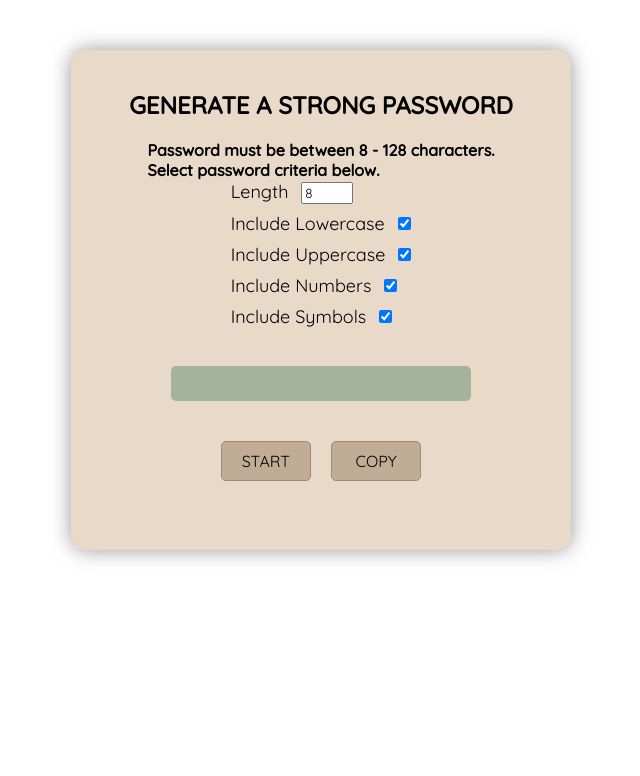
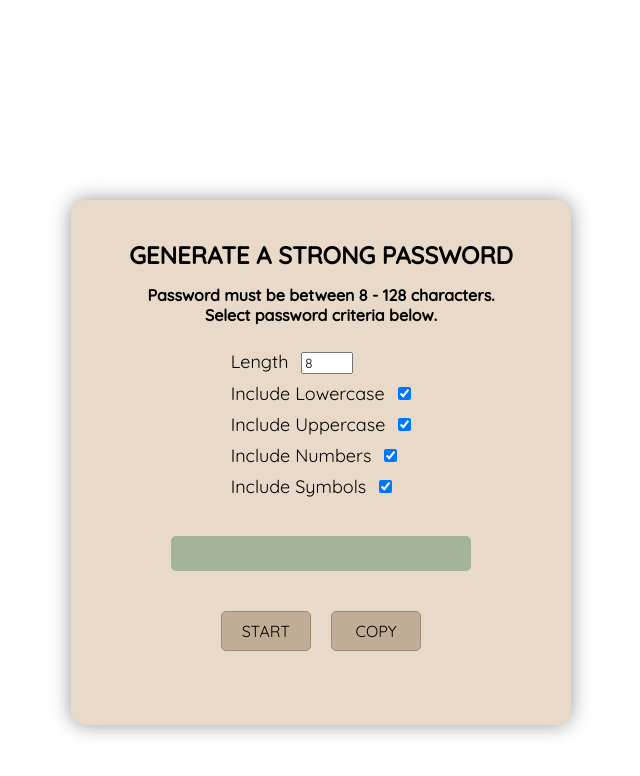
Before and after one commit to b-frazier/generate-password, a plain HTML site: page index.html in a window 1280 px wide. Shown: the whole page, without its empty margins (319-959 px from the left). Drawn offline with Linux system fonts and the light colour scheme.

Commit message:
style added instructions, made container larger to accommodate

```diff
--- a/assets/style.css
+++ b/assets/style.css
@@ -7,16 +7,22 @@
     display: flex;
     flex-direction: column;
     align-items: center;
-    height: 500px;
+    height: 525px;
     width: 500px;
     background-color: #E8D9C8;
-    margin: 50px auto;
+    margin: 200px auto;
     border-radius: 15px;
     box-shadow: 0 0 20px rgb(116, 116, 116, .75);
 }
 
 .container h2 {
-    margin: 40px 0 20px;
+    margin: 40px 0 15px;
+}
+
+.container h4 {
+    width: 400px;
+    text-align: center;
+    margin-bottom: 25px;
 }
 
 #settings {
```
